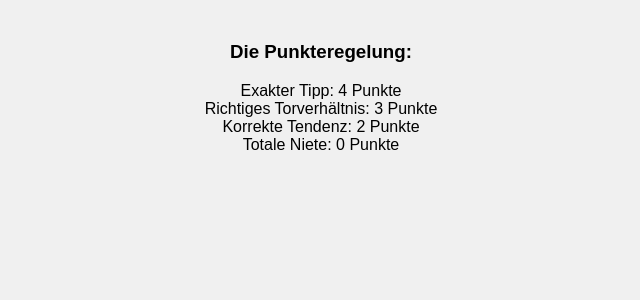
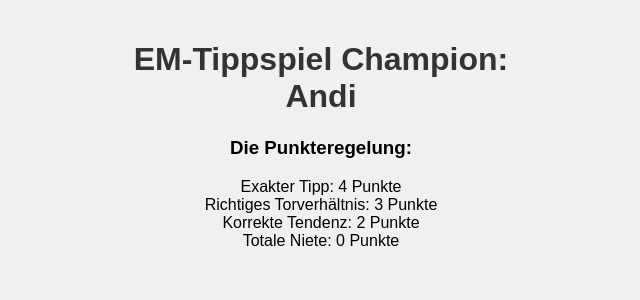
Before and after one commit to NikifFleser/FlaskWebTest, a Flask app: page / in a window 1280 px wide. Shown: the part 58-358 px from the top of the page, without its empty margins (319-959 px from the left). Run offline with Flask 3, Linux system fonts and the light colour scheme; some libraries are stand-ins or nearby versions.

Commit message:
Index shows winner

```diff
--- a/templates/index.html
+++ b/templates/index.html
@@ -9,6 +9,8 @@ Tippspiel
 {% block content %}
 <h1>{% if username %}Hallo, {{ username }}!{% endif %}</h1>
 
+<h1>EM-Tippspiel Champion:<br>Andi</h1>
+
 <h3>Die Punkteregelung:</h3>
 
 <div>Exakter Tipp: 4 Punkte</div>
```
